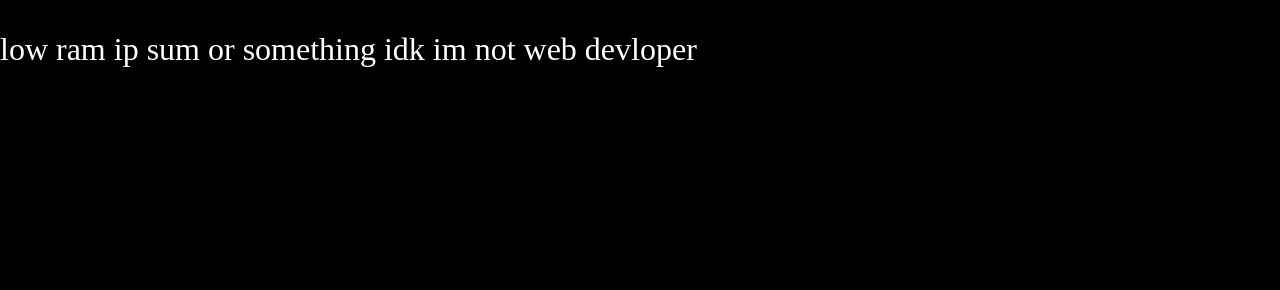
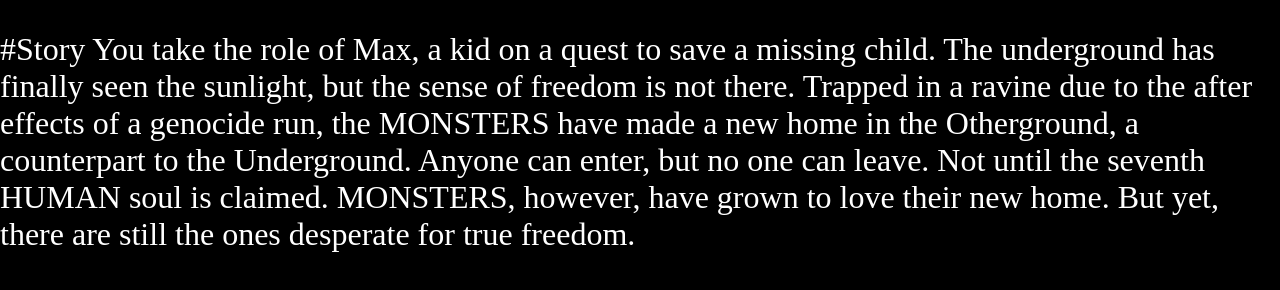
Before and after one commit to idioticracy/spooktytale-website, a plain HTML site: page index.html in a window 1280 px wide. Shown: the part 124-414 px from the top of the page. Drawn offline with Linux system fonts and the light colour scheme; a web font is replaced by a local one.

Commit message:
Update index.html

```diff
--- a/index.html
+++ b/index.html
@@ -16,7 +16,13 @@
     <script src="navbar.js"></script>
 
     <p>
-      low ram ip sum or something idk im not web devloper
+      #Story
+
+      You take the role of Max, a kid on a quest to save a missing child. The underground has finally seen the sunlight, but the sense of freedom is not there.
+
+      Trapped in a ravine due to the after effects of a genocide run, the MONSTERS have made a new home in the Otherground, a counterpart to the Underground. Anyone can enter, but no one can leave.
+
+      Not until the seventh HUMAN soul is claimed. MONSTERS, however, have grown to love their new home. But yet, there are still the ones desperate for true freedom.
     </p>
 </body>
 </html>
```
